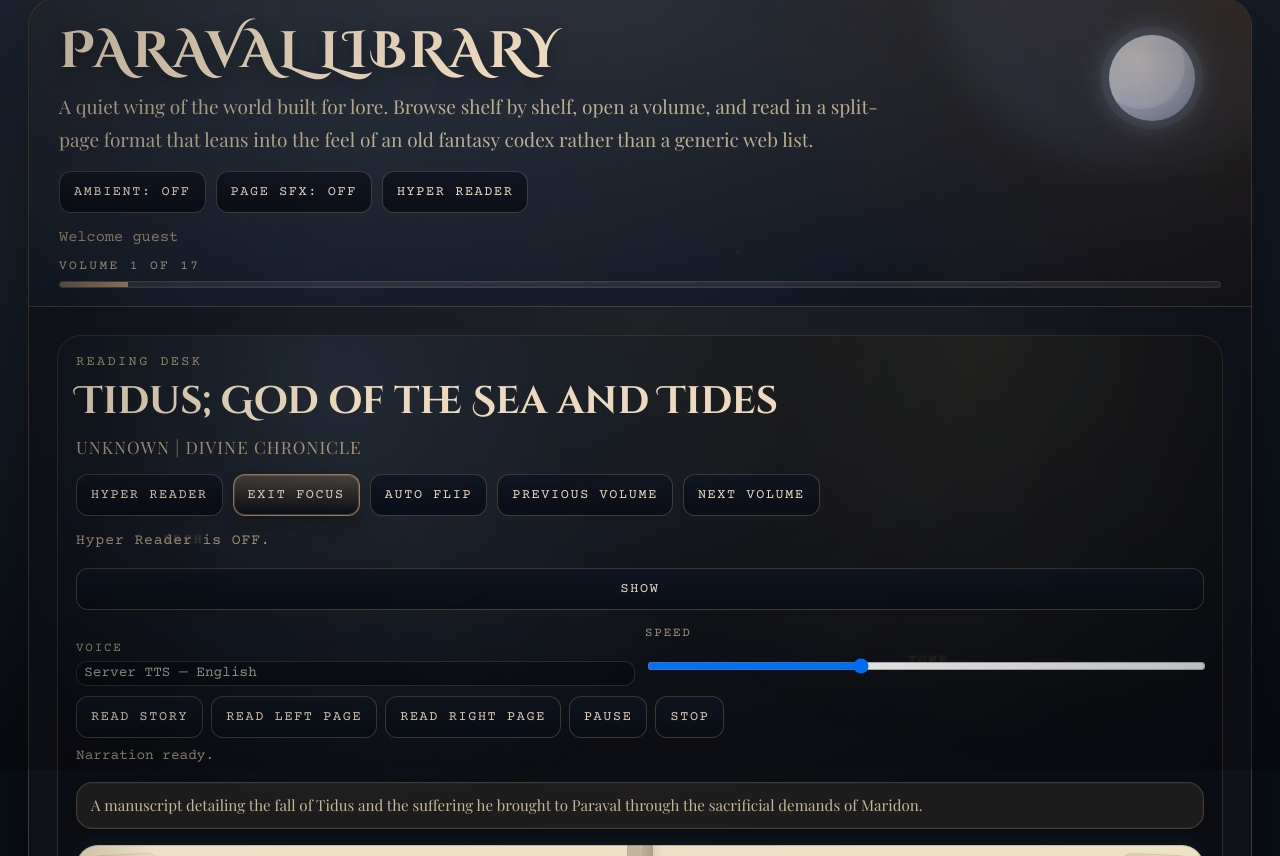
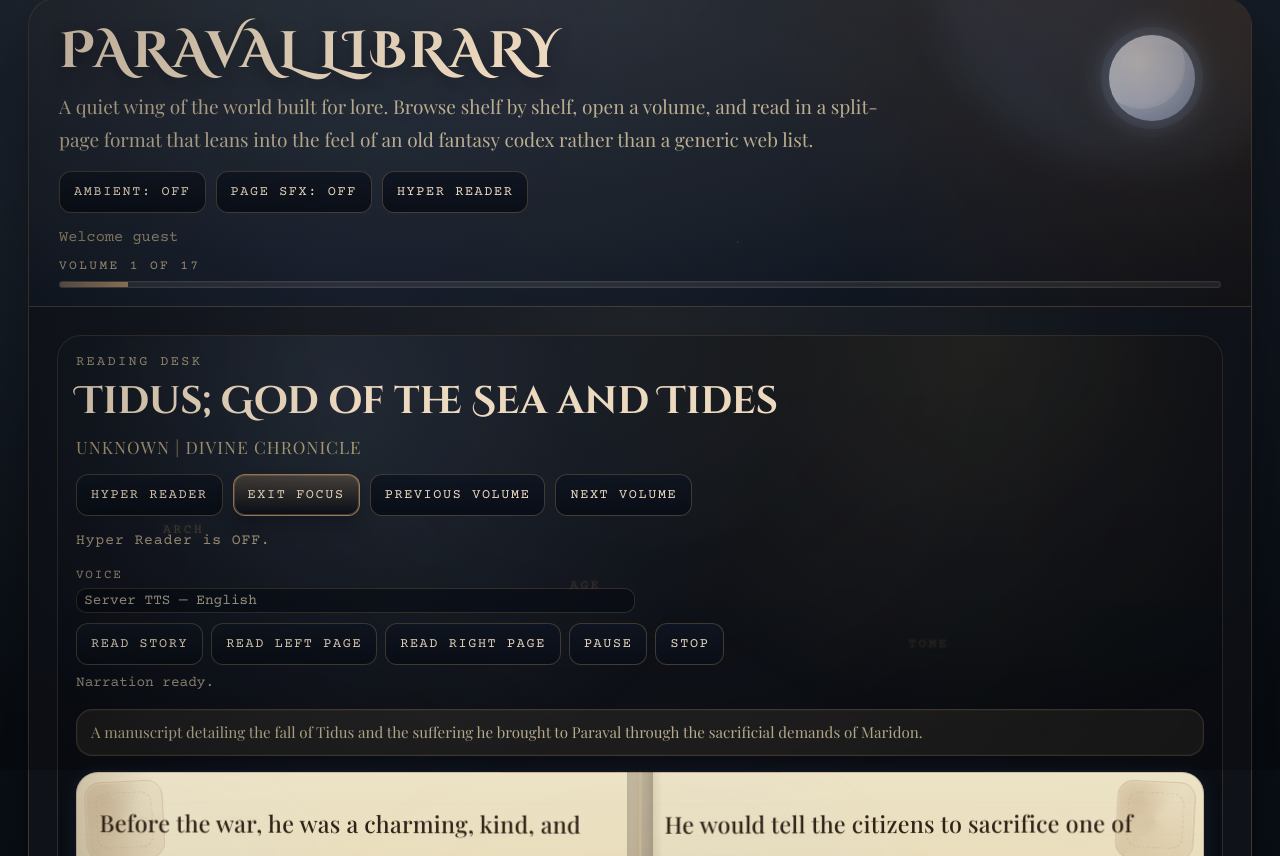
Before and after one commit to BronBron-Commits/link-to-the-flask, a Flask app: page /paraval-library in a window 1280 px wide. Shown: the part 30-886 px from the top of the page. Run offline with Flask 3, Linux system fonts and the light colour scheme; parts of the project's set-up code (start-up, migrations or seed data) failed here and were passed over; some web fonts are replaced.

Commit message:
Remove Auto Flip button from library reader

```diff
--- a/templates/paraval_library.html
+++ b/templates/paraval_library.html
@@ -1340,7 +1340,6 @@
             <div class="reader-actions">
               <button id="accessible-reader-btn" class="btn" type="button" aria-pressed="false">Hyper Reader</button>
               <button id="focus-mode-btn" class="btn" type="button" aria-pressed="false">Focus Mode</button>
-              <button id="auto-flip-btn" class="btn" type="button" aria-pressed="false">Auto Flip</button>
               <button id="prev-book-btn" class="btn" type="button">Previous Volume</button>
               <button id="next-book-btn" class="btn" type="button">Next Volume</button>
             </div>
@@ -1348,16 +1347,10 @@
 
           <p id="a11y-status" class="a11y-status" aria-live="polite"></p>
 
-          <button id="tts-toggle-btn" class="btn" type="button" aria-controls="tts-controls" aria-expanded="false" aria-label="Show narration menu">Show</button>
-
-          <div id="tts-controls" class="tts-controls" aria-label="Story narration controls" hidden>
+          <div class="tts-controls" aria-label="Story narration controls">
             <div class="tts-field">
               <span class="tts-label">Voice</span>
               <span class="tts-select" style="padding:0.25em 0.5em;opacity:0.7;">Server TTS &mdash; English</span>
-            </div>
-            <div class="tts-field">
-              <label class="tts-label" for="tts-rate">Speed</label>
-              <input id="tts-rate" class="tts-range" type="range" min="0.7" max="1.5" step="0.05" value="1" />
             </div>
             <div class="tts-actions">
               <button id="tts-read-story" class="btn" type="button">Read Story</button>
@@ -1644,9 +1637,6 @@
     const enterWorldBtn = document.getElementById('enter-world-btn');
     const ambientToggleBtn = document.getElementById('ambient-toggle-btn');
     const pageSfxToggleBtn = document.getElementById('page-sfx-toggle-btn');
-    const ttsRateEl = document.getElementById('tts-rate');
-    const ttsControlsEl = document.getElementById('tts-controls');
-    const ttsToggleBtn = document.getElementById('tts-toggle-btn');
     const ttsReadStoryBtn = document.getElementById('tts-read-story');
     const ttsReadLeftBtn = document.getElementById('tts-read-left');
     const ttsReadRightBtn = document.getElementById('tts-read-right');
@@ -1667,7 +1657,6 @@
     let focusModeEnabled = true;
     let autoFlipEnabled = false;
     let autoFlipTimer = null;
-    let ttsMenuVisible = false;
     const LIBRARY_AUDIO_ENABLED = true;
     const TTS_API_URL = '/api/tts';
     const ACCESSIBLE_READER_STORAGE_KEY = 'paraval_accessible_reader_mode';
@@ -1943,16 +1932,6 @@
     function setTtsStatus(message) {
       if (!ttsStatusEl) return;
       ttsStatusEl.textContent = message;
-    }
-
-    function updateTtsMenuUi() {
-      if (ttsControlsEl) {
-        ttsControlsEl.hidden = !ttsMenuVisible;
-      }
-      if (ttsToggleBtn) {
-        ttsToggleBtn.setAttribute('aria-expanded', String(ttsMenuVisible));
-        ttsToggleBtn.textContent = ttsMenuVisible ? 'Hide' : 'Show';
-      }
     }
 
     function cleanSpeechText(text) {
@@ -2077,23 +2056,8 @@
     }
 
     function bindNarrationControls() {
-      if (ttsToggleBtn) {
-        ttsToggleBtn.addEventListener('click', () => {
-          ttsMenuVisible = !ttsMenuVisible;
-          updateTtsMenuUi();
-        });
-      }
-
-      updateTtsMenuUi();
-
       if (!ttsStatusEl) return;
 
-      if (ttsRateEl) {
-        ttsRateEl.addEventListener('input', () => {
-          ttsState.rate = Number(ttsRateEl.value || 1);
-          if (ttsState.audioEl) ttsState.audioEl.playbackRate = ttsState.rate;
-        });
-      }
       if (ttsReadStoryBtn) {
         ttsReadStoryBtn.addEventListener('click', () => {
           const story = getCurrentStory();
```
